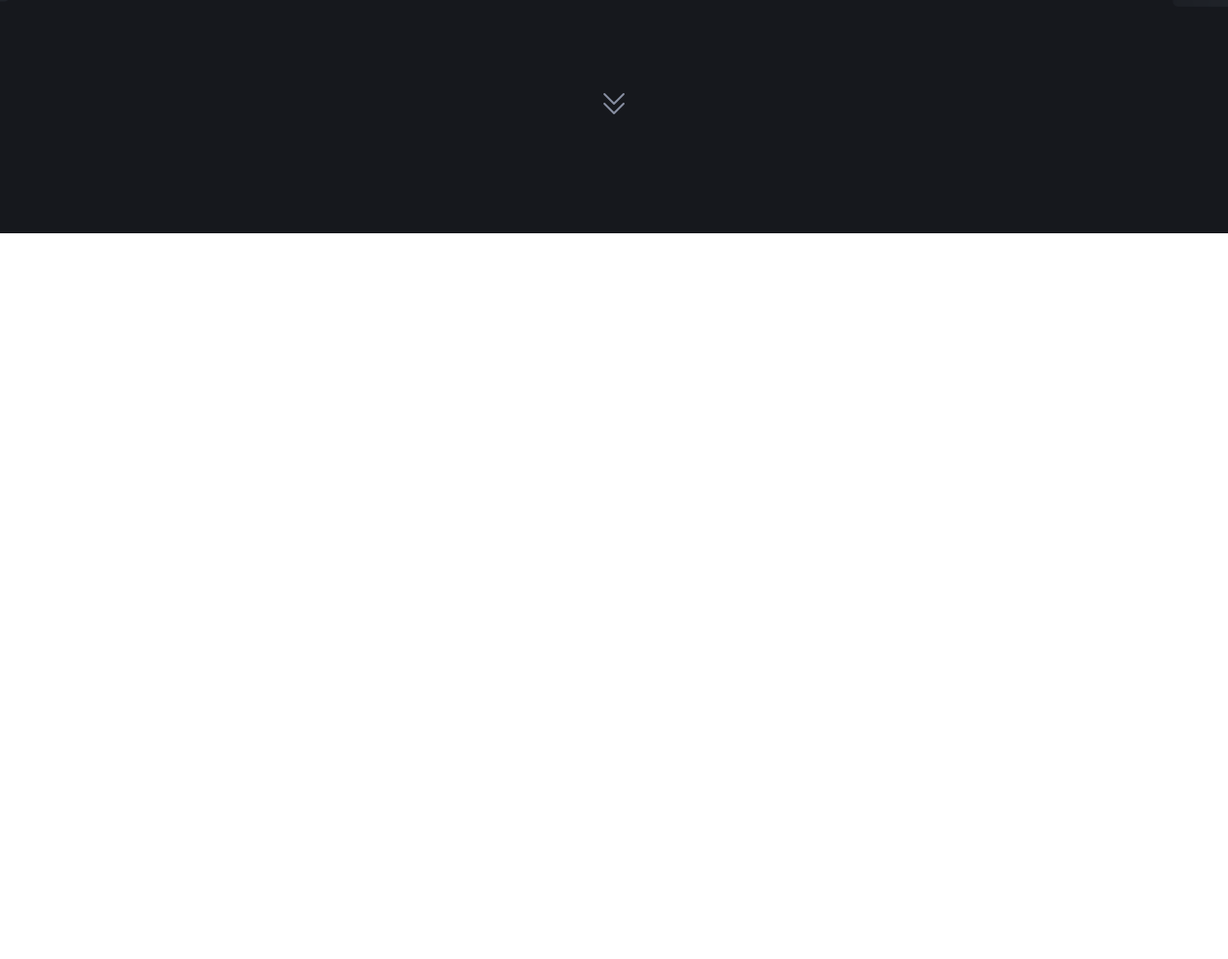
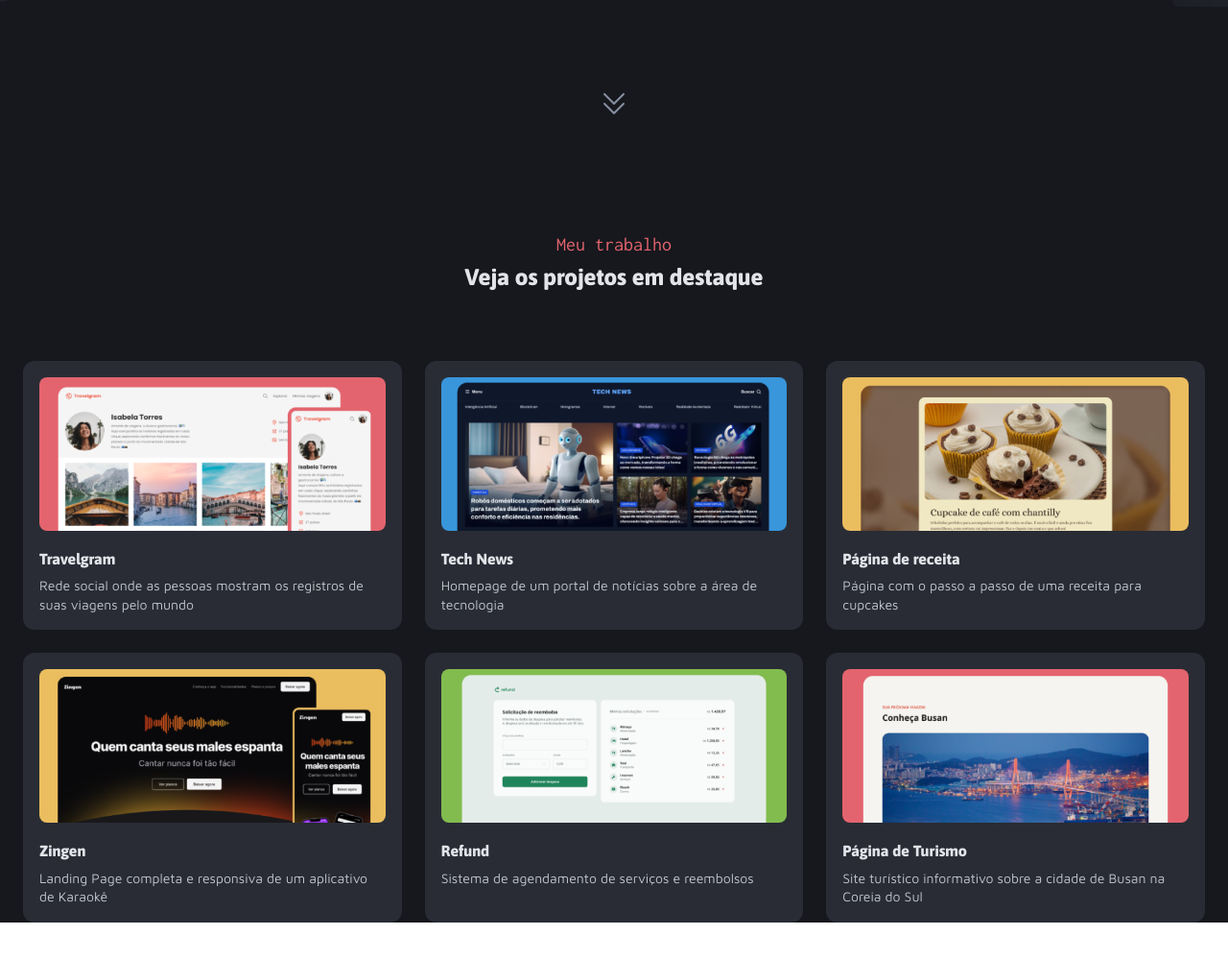
Before and after one commit to mc4rvalho/projeto-portfolio-dev, a plain HTML site: page index.html in a window 1280 px wide. Shown: the part 719-1718 px from the top of the page at 96% size. Before the commit the page ends 962 px from the top, so only its background shows below. Drawn offline with Linux system fonts and the light colour scheme.

Commit message:
Criando e estilizando a section de projects em destaque

```diff
--- a/index.html
+++ b/index.html
@@ -28,7 +28,7 @@
       minha paixão
       pela tecnologia, contribuindo com soluções inovadoras e eficazes para desafios complexos.</p>
 
-    <section id="tags">
+    <div id="tags">
       <figure class="card github">
         <img src="./assets/stacks/GitHub.svg" alt="Ícone do GitHub">
 
@@ -76,12 +76,73 @@
           <span>Node.js</span>
         </figcaption>
       </figure>
-    </section>
+    </div>
 
     <div class="icon-caret">
       <img src="./assets/icons/caret-double-down.svg" alt="Ícone da dupla seta para baixo">
     </div>
   </header>
+
+  <main>
+    <section id="projects">
+      <div class="section-header">
+        <p id="subtitle-red">Meu trabalho</p>
+        <h2>Veja os projetos em destaque</h2>
+      </div>
+
+      <div class="grid-projects">
+        <div class="project-card">
+          <img src="./assets/images/Thumbnail_Project-01.png" alt="Travelgram">
+          <div class="card-info">
+            <h3>Travelgram</h3>
+            <p>Rede social onde as pessoas mostram os registros de suas viagens pelo mundo</p>
+          </div>
+        </div>
+
+        <div class="project-card">
+          <img src="./assets/images/Thumbnail_Project-02.png" alt="Tech News">
+          <div class="card-info">
+            <h3>Tech News</h3>
+            <p>Homepage de um portal de notícias sobre a área de tecnologia</p>
+          </div>
+        </div>
+
+        <div class="project-card">
+          <img src="./assets/images/Thumbnail_Project-03.png" alt="Página de receita">
+          <div class="card-info">
+            <h3>Página de receita</h3>
+            <p>Página com o passo a passo de uma receita para cupcakes</p>
+          </div>
+        </div>
+
+        <div class="project-card">
+          <img src="./assets/images/Thumbnail_Project-04.png" alt="Zingen">
+          <div class="card-info">
+            <h3>Zingen</h3>
+            <p>Landing Page completa e responsiva de um aplicativo de Karaokê</p>
+          </div>
+        </div>
+
+        <div class="project-card">
+          <img src="./assets/images/Thumbnail_Project-05.png" alt="Refund">
+          <div class="card-info">
+            <h3>Refund</h3>
+            <p>Sistema de agendamento de serviços e reembolsos</p>
+          </div>
+        </div>
+
+        <div class="project-card">
+          <img src="./assets/images/Thumbnail_Project-06.png" alt="Página de Turismo">
+          <div class="card-info">
+            <h3>Página de Turismo</h3>
+            <p>Site turístico informativo sobre a cidade de Busan na Coreia do Sul</p>
+          </div>
+        </div>
+      </div>
+    </section>
+
+
+  </main>
 </body>
 
 </html>
--- a/styles/index.css
+++ b/styles/index.css
@@ -1,3 +1,4 @@
 @import url(global.css);
 @import url(utility.css);
 @import url(header.css);
+@import url(sections.css);
--- /dev/null
+++ b/styles/sections.css
@@ -0,0 +1,73 @@
+#projects {
+  background-color: var(--base-color-gray-500);
+}
+
+section {
+  margin-bottom: 120px;
+  padding: 0 24px;
+  display: flex;
+  flex-direction: column;
+  align-items: center;
+  gap: 8px;
+}
+
+.section-header {
+  text-align: center;
+  margin-bottom: 64px;
+  display: flex;
+  flex-direction: column;
+  align-items: center;
+  gap: 8px;
+}
+
+.section-header h2 {
+  font: var(--title-md);
+  color: var(--base-color-gray-100);
+}
+
+.section-header .description {
+  font: var(--title-sm);
+  color: var(--base-color-gray-100);
+  margin-top: 8px;
+}
+
+.grid-projects {
+  display: grid;
+  grid-template-columns: repeat(auto-fit, minmax(330px, 1fr));
+  gap: 24px;
+  width: 100%;
+  max-width: 1280px;
+}
+
+.project-card {
+  background-color: var(--base-color-gray-400);
+  border-radius: 12px;
+  padding: 16px;
+  border: 1px solid transparent;
+  transition: 0.3s;
+  cursor: pointer;
+}
+
+.project-card:hover {
+  border-color: var(--base-color-gray-300);
+  transform: translateY(-4px);
+}
+
+.project-card img {
+  width: 100%;
+  height: 160px;
+  object-fit: cover;
+  border-radius: 8px;
+  margin-bottom: 16px;
+}
+
+.card-info h3 {
+  font: var(--title-sm);
+  color: var(--base-color-gray-100);
+  margin-bottom: 8px;
+}
+
+.card-info p {
+  font: var(--text-sm);
+  color: var(--base-color-gray-200);
+}
--- a/styles/utility.css
+++ b/styles/utility.css
@@ -29,3 +29,13 @@
 #text-sm {
   font: var(--text-sm);
 }
+
+#subtitle-red {
+  font: var(--subtitle);
+  color: var(--principal-color-red);
+}
+
+#subtitle-purple {
+  font: var(--subtitle);
+  color: var(--principal-color-purple);
+}
```
